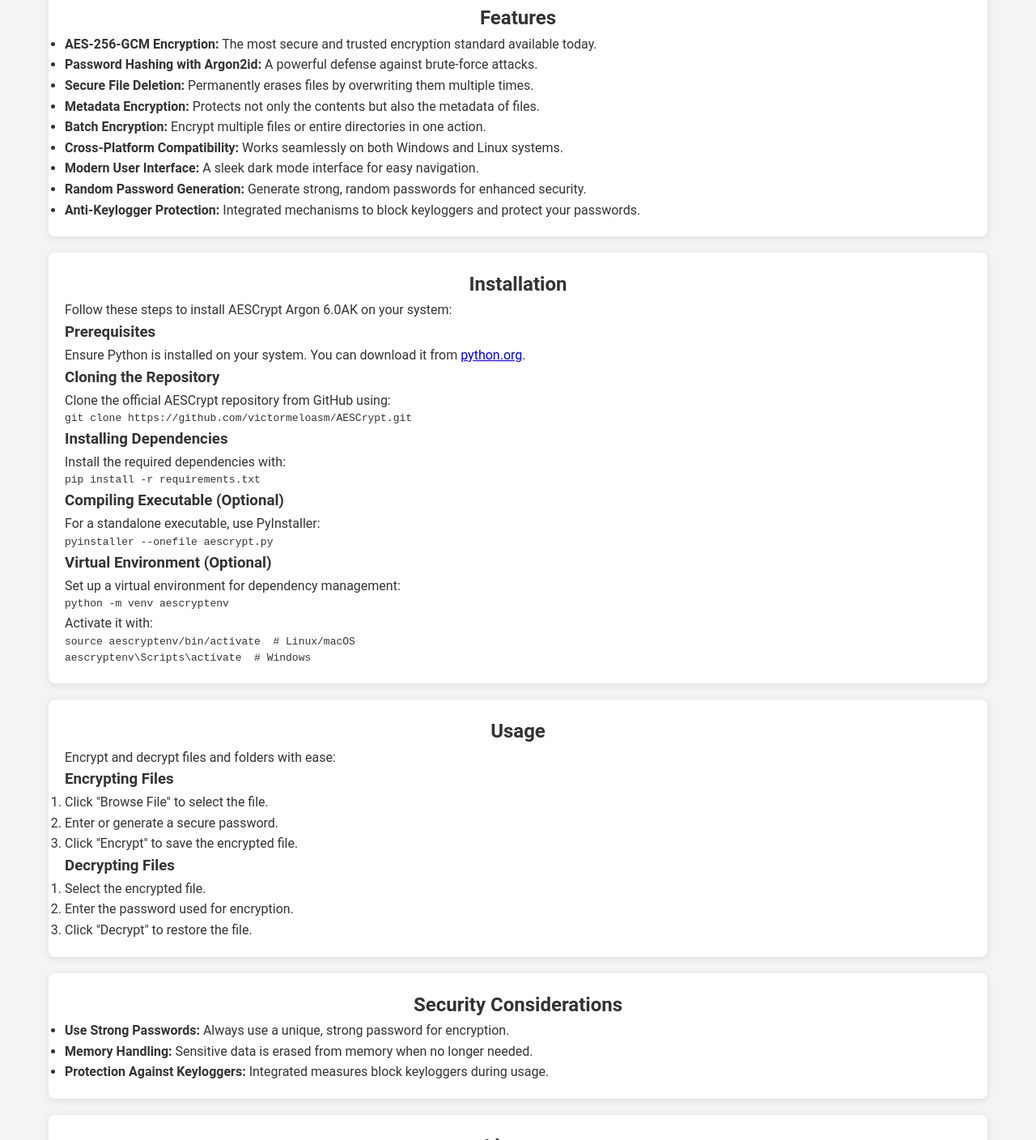
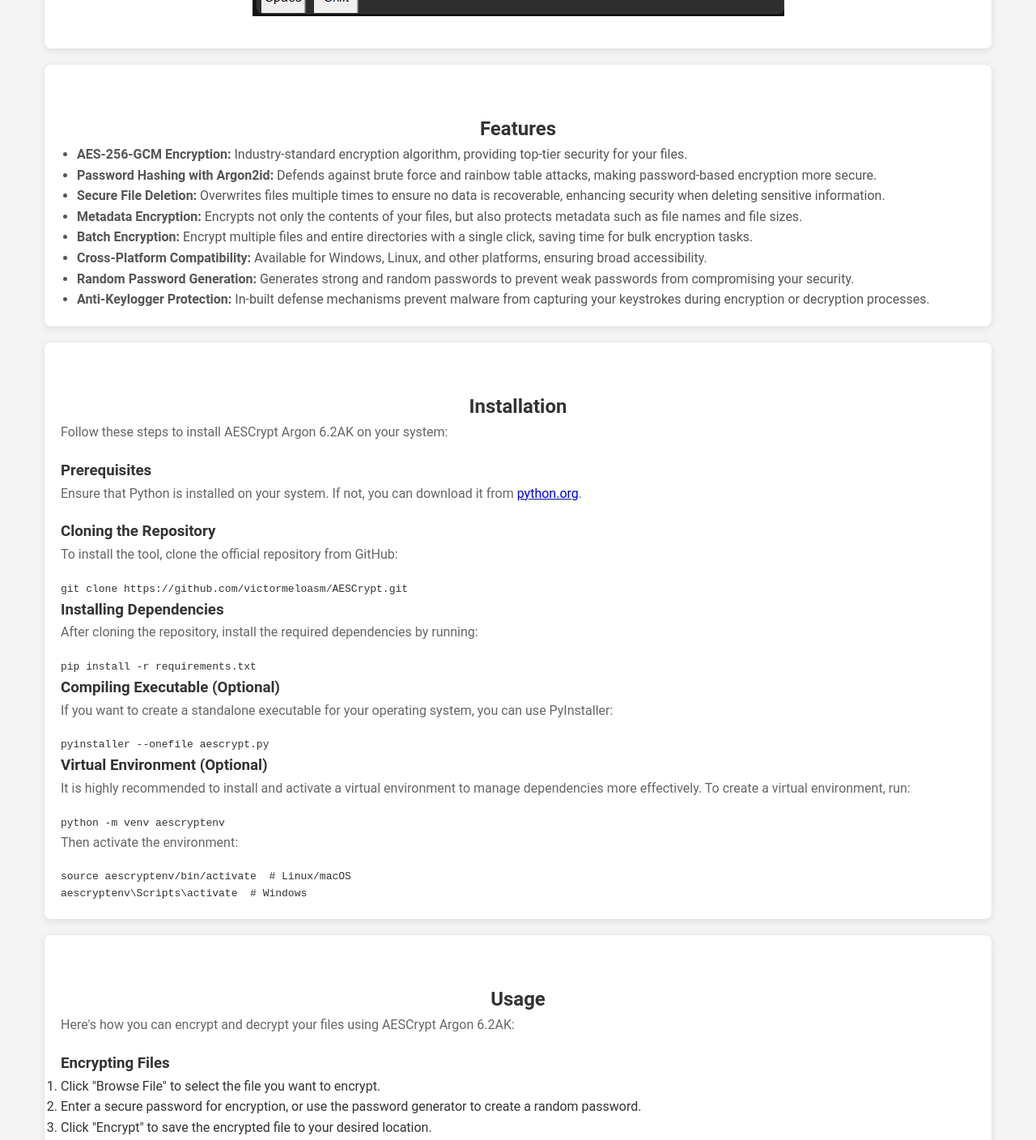
Before and after one commit to victormeloasm/AESCrypt, a plain HTML site: page website/documentation.html in a window 1280 px wide. Shown: the part 1294-2702 px from the top of the page at 81% size. Drawn offline with Linux system fonts and the light colour scheme; files whose address does not match are found by name.

Commit message:
Update documentation.html

```diff
--- a/website/documentation.html
+++ b/website/documentation.html
@@ -3,23 +3,23 @@
 <head>
     <meta charset="UTF-8">
     <meta name="viewport" content="width=device-width, initial-scale=1.0">
-    <title>Documentation - AESCrypt Argon 6.0AK</title>
+    <title>Documentation - AESCrypt Argon 6.2AK</title>
     <link rel="stylesheet" href="styles.css">
     <link rel="icon" href="Aescrypt.png">
     <style>
         /* Style for navigation links */
         .nav-links a {
-            color: black; /* Change link color to black */
-            text-decoration: none; /* Remove underline */
+            color: black;
+            text-decoration: none;
         }
         .nav-links a:hover {
-            text-decoration: underline; /* Add underline on hover */
+            text-decoration: underline;
         }
 
         /* Center the image */
         img {
-            display: block; /* Ensure the image is treated as a block */
-            margin: 20px auto; /* Center the image with auto margins */
+            display: block;
+            margin: 20px auto;
         }
 
         /* Style for Home button */
@@ -28,6 +28,7 @@
             text-align: center;
             margin: 20px 0;
         }
+
         .cta-button {
             background-color: #4CAF50;
             color: white;
@@ -38,12 +39,41 @@
         .cta-button:hover {
             background-color: #45a049;
         }
+
+        /* New section styles */
+        h2 {
+            font-size: 1.5rem;
+            margin-top: 40px;
+            color: #333;
+        }
+        p {
+            color: #666;
+            font-size: 1rem;
+            line-height: 1.6;
+            margin-bottom: 20px;
+        }
+
+        ul {
+            margin-left: 20px;
+            color: #555;
+        }
+
+        li {
+            font-size: 1rem;
+        }
+
+        /* Improved list layout */
+        .container {
+            max-width: 1200px;
+            margin: 0 auto;
+            padding: 15px;
+        }
     </style>
 </head>
 <body>
     <header>
         <div class="container">
-            <h1>AESCrypt Argon 6.0AK</h1> <!-- Updated for version 6.0AK -->
+            <h1>AESCrypt Argon 6.2AK Documentation</h1>
             <div class="home-button">
                 <a href="index.html" class="cta-button">Home</a>
             </div>
@@ -67,7 +97,10 @@
         <section id="overview">
             <h2>Overview</h2>
             <p>
-                AESCrypt Argon 6.0AK is the latest version of the AESCrypt tool, featuring AES-256-GCM encryption combined with Argon2id password hashing. This version provides unparalleled security, ensuring the protection of your sensitive data against modern cryptographic attacks. The tool also includes features such as secure file deletion, metadata protection, anti-keylogger measures, and much more. With its user-friendly interface, AESCrypt Argon 6.0AK is suitable for both everyday users and professionals who need top-tier data protection.
+                AESCrypt Argon 6.2AK is the latest and most powerful version of AESCrypt. This tool combines AES-256-GCM encryption for maximum security with the advanced Argon2id hashing algorithm for robust password protection. The software ensures that your sensitive data is protected by the best security practices available today.
+            </p>
+            <p>
+                This tool also offers additional security measures, including the secure deletion of files, encryption of metadata, and batch encryption capabilities. With an easy-to-use interface available for Windows and Linux systems, AESCrypt Argon 6.2AK is designed to provide a seamless, cross-platform encryption experience for all types of users.
             </p>
             <img src="captit.png" alt="AESCrypt Screenshot">
         </section>
@@ -75,82 +108,85 @@
         <section id="features">
             <h2>Features</h2>
             <ul>
-                <li><strong>AES-256-GCM Encryption:</strong> The most secure and trusted encryption standard available today.</li>
-                <li><strong>Password Hashing with Argon2id:</strong> A powerful defense against brute-force attacks.</li>
-                <li><strong>Secure File Deletion:</strong> Permanently erases files by overwriting them multiple times.</li>
-                <li><strong>Metadata Encryption:</strong> Protects not only the contents but also the metadata of files.</li>
-                <li><strong>Batch Encryption:</strong> Encrypt multiple files or entire directories in one action.</li>
-                <li><strong>Cross-Platform Compatibility:</strong> Works seamlessly on both Windows and Linux systems.</li>
-                <li><strong>Modern User Interface:</strong> A sleek dark mode interface for easy navigation.</li>
-                <li><strong>Random Password Generation:</strong> Generate strong, random passwords for enhanced security.</li>
-                <li><strong>Anti-Keylogger Protection:</strong> Integrated mechanisms to block keyloggers and protect your passwords.</li>
+                <li><strong>AES-256-GCM Encryption:</strong> Industry-standard encryption algorithm, providing top-tier security for your files.</li>
+                <li><strong>Password Hashing with Argon2id:</strong> Defends against brute force and rainbow table attacks, making password-based encryption more secure.</li>
+                <li><strong>Secure File Deletion:</strong> Overwrites files multiple times to ensure no data is recoverable, enhancing security when deleting sensitive information.</li>
+                <li><strong>Metadata Encryption:</strong> Encrypts not only the contents of your files, but also protects metadata such as file names and file sizes.</li>
+                <li><strong>Batch Encryption:</strong> Encrypt multiple files and entire directories with a single click, saving time for bulk encryption tasks.</li>
+                <li><strong>Cross-Platform Compatibility:</strong> Available for Windows, Linux, and other platforms, ensuring broad accessibility.</li>
+                <li><strong>Random Password Generation:</strong> Generates strong and random passwords to prevent weak passwords from compromising your security.</li>
+                <li><strong>Anti-Keylogger Protection:</strong> In-built defense mechanisms prevent malware from capturing your keystrokes during encryption or decryption processes.</li>
             </ul>
         </section>
 
         <section id="installation">
             <h2>Installation</h2>
-            <p>Follow these steps to install AESCrypt Argon 6.0AK on your system:</p>
+            <p>Follow these steps to install AESCrypt Argon 6.2AK on your system:</p>
 
             <h3>Prerequisites</h3>
-            <p>Ensure Python is installed on your system. You can download it from <a href="https://www.python.org/downloads/" target="_blank">python.org</a>.</p>
+            <p>Ensure that Python is installed on your system. If not, you can download it from <a href="https://www.python.org/downloads/" target="_blank">python.org</a>.</p>
 
             <h3>Cloning the Repository</h3>
-            <p>Clone the official AESCrypt repository from GitHub using:</p>
+            <p>To install the tool, clone the official repository from GitHub:</p>
             <pre><code>git clone https://github.com/victormeloasm/AESCrypt.git</code></pre>
 
             <h3>Installing Dependencies</h3>
-            <p>Install the required dependencies with:</p>
+            <p>After cloning the repository, install the required dependencies by running:</p>
             <pre><code>pip install -r requirements.txt</code></pre>
 
             <h3>Compiling Executable (Optional)</h3>
-            <p>For a standalone executable, use PyInstaller:</p>
+            <p>If you want to create a standalone executable for your operating system, you can use PyInstaller:</p>
             <pre><code>pyinstaller --onefile aescrypt.py</code></pre>
 
             <h3>Virtual Environment (Optional)</h3>
-            <p>Set up a virtual environment for dependency management:</p>
+            <p>It is highly recommended to install and activate a virtual environment to manage dependencies more effectively. To create a virtual environment, run:</p>
             <pre><code>python -m venv aescryptenv</code></pre>
-            <p>Activate it with:</p>
+            <p>Then activate the environment:</p>
             <pre><code>source aescryptenv/bin/activate  # Linux/macOS</code></pre>
             <pre><code>aescryptenv\Scripts\activate  # Windows</code></pre>
         </section>
 
         <section id="usage">
             <h2>Usage</h2>
-            <p>Encrypt and decrypt files and folders with ease:</p>
+            <p>Here's how you can encrypt and decrypt your files using AESCrypt Argon 6.2AK:</p>
 
             <h3>Encrypting Files</h3>
             <ol>
-                <li>Click "Browse File" to select the file.</li>
-                <li>Enter or generate a secure password.</li>
-                <li>Click "Encrypt" to save the encrypted file.</li>
+                <li>Click "Browse File" to select the file you want to encrypt.</li>
+                <li>Enter a secure password for encryption, or use the password generator to create a random password.</li>
+                <li>Click "Encrypt" to save the encrypted file to your desired location.</li>
             </ol>
 
             <h3>Decrypting Files</h3>
             <ol>
-                <li>Select the encrypted file.</li>
-                <li>Enter the password used for encryption.</li>
-                <li>Click "Decrypt" to restore the file.</li>
+                <li>Choose the encrypted file you want to decrypt.</li>
+                <li>Enter the password that was used to encrypt the file.</li>
+                <li>Click "Decrypt" to restore the original file.</li>
             </ol>
+
+            <h3>Batch Encryption</h3>
+            <p>With AESCrypt Argon 6.2AK, you can encrypt multiple files or entire directories at once. This feature makes encrypting large sets of files simple and fast.</p>
         </section>
 
         <section id="security">
             <h2>Security Considerations</h2>
             <ul>
-                <li><strong>Use Strong Passwords:</strong> Always use a unique, strong password for encryption.</li>
-                <li><strong>Memory Handling:</strong> Sensitive data is erased from memory when no longer needed.</li>
-                <li><strong>Protection Against Keyloggers:</strong> Integrated measures block keyloggers during usage.</li>
+                <li><strong>Use Strong Passwords:</strong> Always choose strong, unique passwords for encrypting files. Avoid using easily guessed passwords.</li>
+                <li><strong>File Integrity:</strong> The AES-256-GCM algorithm guarantees data integrity. If a file is tampered with, decryption will fail.</li>
+                <li><strong>Memory Handling:</strong> The tool ensures sensitive data is wiped from memory as soon as it is no longer required, preventing unwanted access.</li>
+                <li><strong>Protection Against Keyloggers:</strong> The software integrates anti-keylogging mechanisms to protect your password during encryption and decryption processes.</li>
             </ul>
         </section>
 
         <section id="license">
             <h2>License</h2>
-            <p>AESCrypt Argon 6.0AK is licensed under the MIT License. You can freely use, modify, and distribute the software, with proper attribution. See the LICENSE file for more details.</p>
+            <p>AESCrypt Argon 6.2AK is released under the MIT License, which allows free use, modification, and distribution with proper attribution. For more details, consult the LICENSE file in the project's repository.</p>
         </section>
     </main>
 
     <footer>
         <div class="container">
-            <p>&copy; 2024 AESCrypt Argon 6.0AK - All Rights Reserved.</p>
+            <p>&copy; 2024 AESCrypt Argon 6.2AK - All Rights Reserved.</p>
         </div>
     </footer>
 </body>
```
